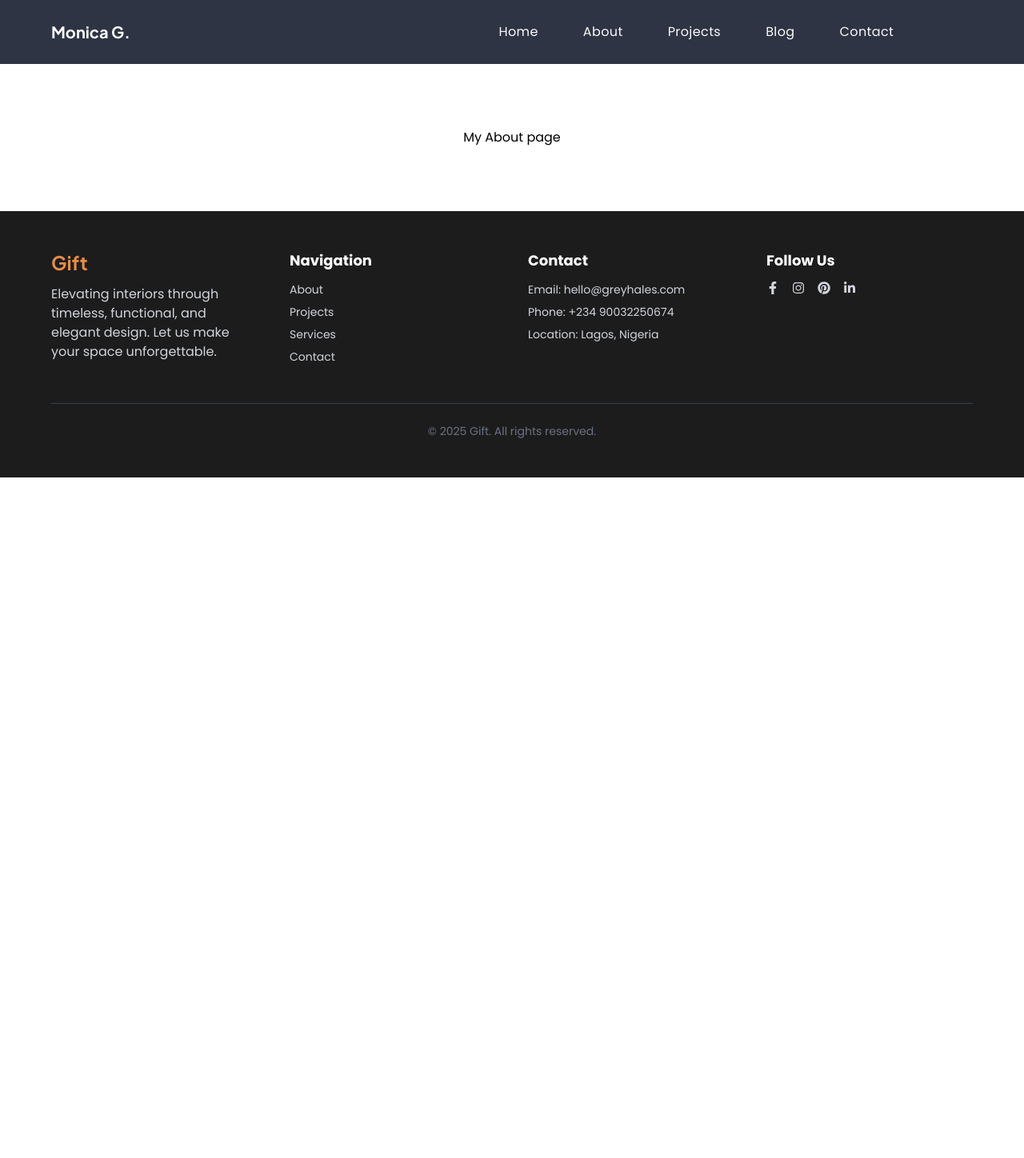
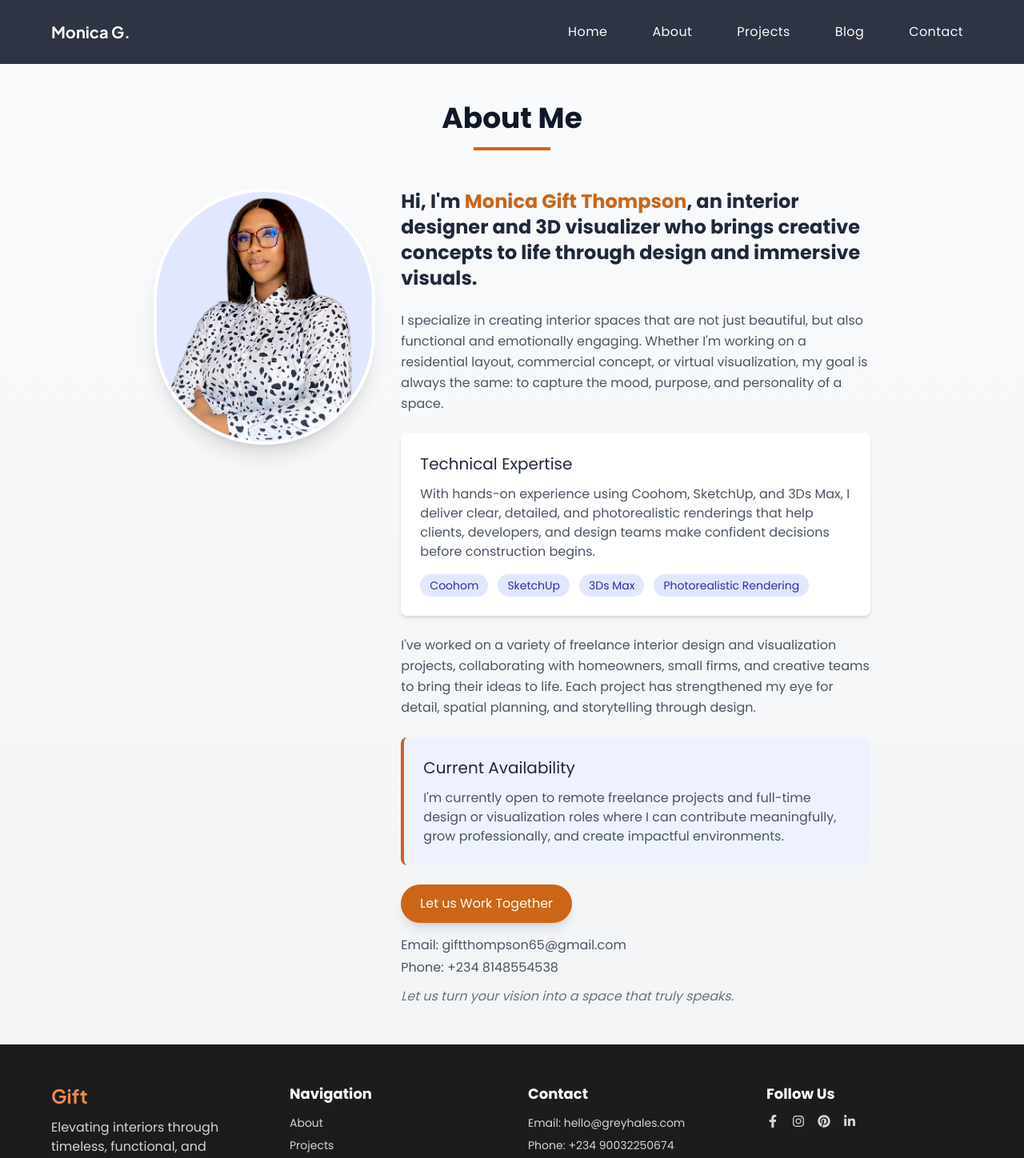
Before and after one commit to Mayor1234/gift-portfolio, a Next.js app: page /about in a window 1280 px wide. Shown: the top 1448 px of the page at 80% size. Before the commit the page ends 800 px from the top, so only its background shows below. Built offline with nearby package versions, Linux system fonts and the light colour scheme.

Commit message:
feat(About): added about page

```diff
--- a/src/app/(index)/about/page.tsx
+++ b/src/app/(index)/about/page.tsx
@@ -1,9 +1,120 @@
 import React from 'react';
+import Image from 'next/image';
 
-const page = () => {
+const AboutPage: React.FC = () => {
   return (
-    <div className="max-w-6xl mx-auto my-20 px-5 md:px-0">My About page</div>
+    <div className="min-h-screen bg-gradient-to-b from-gray-50 to-gray-100 py-12 px-4 sm:px-6 lg:px-8">
+      <div className="max-w-4xl mx-auto">
+        {/* Header Section */}
+        <div className="text-center mb-12">
+          <h1 className="text-4xl font-bold text-gray-900 mb-4">About Me</h1>
+          <div className="w-24 h-1 bg-pry mx-auto"></div>
+        </div>
+
+        {/* Content Grid */}
+        <div className="grid grid-cols-1 md:grid-cols-3 gap-8">
+          {/* Profile Image */}
+          <div className="md:col-span-1 flex justify-center">
+            <div className="relative w-64 h-64 md:w-80 md:h-80 rounded-full overflow-hidden border-4 border-white shadow-xl">
+              <div className="absolute inset-0 bg-indigo-100 flex items-center justify-center">
+                <span className="text-4xl text-pry font-bold">
+                  <Image
+                    src={'/images/gift_pic.png'}
+                    alt="about image"
+                    width={200}
+                    height={200}
+                    className="h-60 md:h-full w-full object-cover object-center"
+                  />
+                </span>
+              </div>
+            </div>
+          </div>
+
+          {/* Bio Content */}
+          <div className="md:col-span-2 space-y-6">
+            <h2 className="text-2xl font-semibold text-gray-800">
+              Hi, I&apos;m{' '}
+              <span className="text-pry">Monica Gift Thompson</span>, an
+              interior designer and 3D visualizer who brings creative concepts
+              to life through design and immersive visuals.
+            </h2>
+
+            <p className="text-gray-600 leading-relaxed">
+              I specialize in creating interior spaces that are not just
+              beautiful, but also functional and emotionally engaging. Whether
+              I&apos;m working on a residential layout, commercial concept, or
+              virtual visualization, my goal is always the same: to capture the
+              mood, purpose, and personality of a space.
+            </p>
+
+            <div className="bg-white p-6 rounded-lg shadow-md">
+              <h3 className="text-xl font-medium text-gray-800 mb-3">
+                Technical Expertise
+              </h3>
+              <p className="text-gray-600 mb-4">
+                With hands-on experience using Coohom, SketchUp, and 3Ds Max, I
+                deliver clear, detailed, and photorealistic renderings that help
+                clients, developers, and design teams make confident decisions
+                before construction begins.
+              </p>
+              <div className="flex flex-wrap gap-3">
+                <span className="px-3 py-1 bg-indigo-100 text-indigo-800 rounded-full text-sm">
+                  Coohom
+                </span>
+                <span className="px-3 py-1 bg-indigo-100 text-indigo-800 rounded-full text-sm">
+                  SketchUp
+                </span>
+                <span className="px-3 py-1 bg-indigo-100 text-indigo-800 rounded-full text-sm">
+                  3Ds Max
+                </span>
+                <span className="px-3 py-1 bg-indigo-100 text-indigo-800 rounded-full text-sm">
+                  Photorealistic Rendering
+                </span>
+              </div>
+            </div>
+
+            <p className="text-gray-600 leading-relaxed">
+              I&apos;ve worked on a variety of freelance interior design and
+              visualization projects, collaborating with homeowners, small
+              firms, and creative teams to bring their ideas to life. Each
+              project has strengthened my eye for detail, spatial planning, and
+              storytelling through design.
+            </p>
+
+            <div className="bg-indigo-50 p-6 rounded-lg border-l-4 border-pry">
+              <h3 className="text-xl font-medium text-gray-800 mb-3">
+                Current Availability
+              </h3>
+              <p className="text-gray-600">
+                I&apos;m currently open to remote freelance projects and
+                full-time design or visualization roles where I can contribute
+                meaningfully, grow professionally, and create impactful
+                environments.
+              </p>
+            </div>
+
+            <div className="text-center md:text-left">
+              <button className="px-6 py-3 bg-pry text-white font-medium rounded-3xl hover:opacity-70 transition duration-300 shadow-lg hover:shadow-xl transform hover:-translate-y-1">
+                Let us Work Together
+              </button>
+              <div className="mt-4 space-y-1">
+                <p className="text-gray-600">
+                  <span className="font-medium">Email:</span>{' '}
+                  giftthompson65@gmail.com
+                </p>
+                <p className="text-gray-600">
+                  <span className="font-medium">Phone:</span> +234 8148554538
+                </p>
+              </div>
+              <p className="mt-3 text-gray-500 italic">
+                Let us turn your vision into a space that truly speaks.
+              </p>
+            </div>
+          </div>
+        </div>
+      </div>
+    </div>
   );
 };
 
-export default page;
+export default AboutPage;
--- a/src/app/services/index.ts
+++ b/src/app/services/index.ts
@@ -118,13 +118,13 @@ export async function getAllProjects() {
   return data;
 }
 
-// get single project
+// Get Home Projects
 export async function getHomeProjects() {
   /**
    * Fetches all posts from Sanity.
    * @returns {Promise<Array>} An array of posts.
    */
-  const query = groq`*[_type=='project']{
+  const query = groq`*[_type=='project'] | order(publishedAt desc)[0...3] {
     ...,
     categories[]->,
   } | order(publishedAt desc)`;
--- a/src/components/AboutMe.tsx
+++ b/src/components/AboutMe.tsx
@@ -1,30 +1,124 @@
+import Image from 'next/image';
 import Link from 'next/link';
 
-const AboutMe = () => {
+// const AboutMe = () => {
+//   return (
+//     <div className="max-w-6xl mx-auto py-10 px-6 md:px-0">
+//       <h2 className="uppercase text-pry text-lg md:text-xl font-semibold font-jakarta mb-6">
+//         About me
+//       </h2>
+//       <div className="flex justify-between w-full">
+//         <div className="w-full md:w-1/2 font-jakarta">
+//           <p className="text-xl md:text-3xl font-semibold font-jakarta mb-6">
+//             Crafting aesthetically pleasing and functional spaces
+//           </p>
+//           <p className="font-poppins text-gray-600 mb-6">
+//             I help clients and design teams bring their ideas to life, through
+//             thoughtful interior design and high-quality 3D visualization. I’m
+//             open to remote freelance projects as well as full time design and
+//             visualization roles.
+//           </p>
+//           <Link href={'/about'}>
+//             <button
+//               type="button"
+//               className="bg-pry text-[#fff] px-5 py-2 rounded-full font-jakarta font-medium cursor-pointer"
+//             >
+//               Read more...
+//             </button>
+//           </Link>
+//           <div className="flex justify-between mt-10">
+//             <div>
+//               <p className="text-4xl font-medium font-inter">
+//                 80
+//                 <span className="text-2xl font-medium">+</span>
+//               </p>
+//               <p className="font-poppins text-gray-700 mb-6">
+//                 Successful projects.
+//               </p>
+//             </div>
+//             <div>
+//               <p className="text-4xl font-medium font-inter">
+//                 100
+//                 <span className="text-2xl font-medium">+</span>
+//               </p>
+//               <p className="font-poppins text-gray-700 mb-6">
+//                 Price comparison
+//               </p>
+//             </div>
+//             <div>
+//               <p className="text-4xl font-medium font-inter">
+//                 <span className="text-2xl font-medium">+</span>65%
+//               </p>
+//               <p className="font-poppins text-gray-700 mb-6">Client revenue.</p>
+//             </div>
+//           </div>
+//         </div>
+//       </div>
+//     </div>
+//   );
+// };
+
+// export default AboutMe;
+
+import React from 'react';
+
+const HomeAboutSection = () => {
   return (
-    <div className="max-w-6xl mx-auto py-10 px-6 md:px-0">
-      <h2 className="uppercase text-pry text-lg md:text-xl font-semibold font-jakarta mb-6">
-        About me
+    <section className="py-16 px-4 sm:px-6 lg:px-8">
+      <div className="max-w-6xl mx-auto">
+        <div className="grid grid-cols-1 lg:grid-cols-2 gap-12 items-center">
+          {/* Content Section */}
+          <div className="space-y-6 flex-1">
+            <h2 className="text-gray-900 text-xl md:text-3xl font-semibold font-jakarta mb-6">
+              Crafting aesthetically pleasing{' '}
+              <span className="text-pry">and functional</span> spaces
             </h2>
-      <div className="flex justify-between w-full">
-        <div className="w-full md:w-1/2 font-jakarta">
-          <p className="text-xl md:text-3xl font-semibold font-jakarta mb-6">
-            Crafting aesthetically pleasing and functional spaces
+
+            <p className="text-lg text-gray-600 leading-relaxed">
+              I help clients and design teams bring their ideas to life, through
+              thoughtful interior design and high-quality 3D visualization.
             </p>
-          <p className="font-poppins text-gray-600 mb-6">
-            I speaiclized in designing sleek, stylish and visually captivating
-            interior designs for modern, contemporary and minimalist residential
-            and commercial spaces.
+
+            <div className="space-y-4">
+              <div className="flex items-start space-x-4">
+                <div className="flex-shrink-0 mt-1">
+                  <div className="h-5 w-5 bg-indigo-100 rounded-full flex items-center justify-center">
+                    <div className="h-2 w-2 bg-pry rounded-full"></div>
+                  </div>
+                </div>
+                <p className="text-gray-600">
+                  Specializing in residential and commercial spaces that balance
+                  beauty with practicality
                 </p>
-          <Link href={'/about'}>
-            <button
-              type="button"
+              </div>
+
+              <div className="flex items-start space-x-4">
+                <div className="flex-shrink-0 mt-1">
+                  <div className="h-5 w-5 bg-indigo-100 rounded-full flex items-center justify-center">
+                    <div className="h-2 w-2 bg-pry rounded-full"></div>
+                  </div>
+                </div>
+                <p className="text-gray-600">
+                  Creating photorealistic renderings that help visualize the
+                  final space
+                </p>
+              </div>
+            </div>
+
+            <div className="pt-4">
+              <p className="text-lg font-medium text-gray-700">
+                I&apos;m open to remote freelance projects as well as full time
+                design and visualization roles.
+              </p>
+              <div className="mt-6 flex flex-wrap gap-4">
+                <Link
+                  href="/about"
                   className="bg-pry text-[#fff] px-5 py-2 rounded-full font-jakarta font-medium cursor-pointer"
                 >
-              Read more...
-            </button>
+                  Learn More
                 </Link>
-          <div className="flex justify-between mt-10">
+              </div>
+              {/* <div className="flex justify-between mt-10">
                 <div>
                   <p className="text-4xl font-medium font-inter">
                     80
@@ -47,28 +141,45 @@ const AboutMe = () => {
                   <p className="text-4xl font-medium font-inter">
                     <span className="text-2xl font-medium">+</span>65%
                   </p>
-              <p className="font-poppins text-gray-700 mb-6">Client revenue.</p>
+                  <p className="font-poppins text-gray-700 mb-6">
+                    Client revenue.
+                  </p>
+                </div>
+              </div> */}
+            </div>
+          </div>
+          {/* Image Section - Replace with your actual image */}
+          {/* <div className="h-full rounded-3xl overflow-hidden shadow-md shadow-pry/10 flex-1">
+            <div className="flex items-center justify-center">
+              <Image
+                src="/images/gift_pic.png"
+                width={500}
+                height={500}
+                alt="Hero image"
+                priority
+                className="h-full object-center object-cover"
+              />
+            </div>
+          </div> */}
+          <div className="md:col-span-1 flex justify-center">
+            <div className="relative w-64 h-64 md:w-80 md:h-96 rounded-full overflow-hidden border-4 border-white shadow-xl">
+              <div className="absolute inset-0 bg-indigo-100 flex items-center justify-center">
+                <span className="text-4xl text-pry font-bold">
+                  <Image
+                    src={'/images/gift_pic.png'}
+                    alt="about image"
+                    width={200}
+                    height={200}
+                    className="h-60 md:h-full w-full object-cover object-center"
+                  />
+                </span>
               </div>
             </div>
           </div>
         </div>
       </div>
+    </section>
   );
 };
 
-export default AboutMe;
-
-// My designs are characterized by clean lines,
-//             neutral color palettes, and a focus on functionality and simplicity.
-//             I believe that good design should not only be aesthetically pleasing
-//             but also practical and livable. I work closely with my clients to
-//             understand their needs and preferences, and I strive to create
-//             spaces that reflect their unique personalities and lifestyles.
-//             Whether it's a cozy apartment or a spacious office, I approach each
-//             project with a fresh perspective and a commitment to excellence. My
-//             goal is to create spaces that inspire and uplift, while also being
-//             comfortable and functional. I am passionate about my work and take
-//             pride in delivering high-quality designs that exceed my clients'
-//             expectations. If you're looking for a designer who can bring your
-//             vision to life, I would love to work with you. Let's create a space
-//             that you'll love for years to come!
+export default HomeAboutSection;
--- a/src/components/headers/Headers.tsx
+++ b/src/components/headers/Headers.tsx
@@ -17,7 +17,7 @@ const Header = () => {
 
   return (
     <header className="h-20 sticky top-0 left-0 right-0 z-50 bg-linear-to-r  bg-gradient-to-b from-sec via-sec to-secondary bg-[length:145%_400%] ">
-      <div className="max-w-6xl mx-auto flex items-center justify-between gap-10 px-5 py-8 h-full w-full lg:px-0">
+      <div className="max-w-6xl mx-auto flex items-center justify-between px-5 py-8 h-full w-full lg:px-0">
         <Logo />
         <NavMenu />
         {/* <div className="w-fit flex items-center justify-center md:justify-end">
--- a/src/components/headers/NavMenu.tsx
+++ b/src/components/headers/NavMenu.tsx
@@ -3,7 +3,7 @@ import { navMenuItems } from '../../constants';
 
 const Menu = () => {
   return (
-    <nav className="hidden font-popppins font-normal leading-[26.97px] text-[22px] text-light md:w-[60%] lg:flex items-center justify-center gap-8 w-full h-full">
+    <nav className="hidden font-popppins font-normal leading-[26.97px] text-[22px] text-light  lg:flex items-center justify-center gap-8  h-full">
       {navMenuItems.map((menu, i) => (
         <Link href={`${menu.url}`} key={i}>
           <li
```
Also changed, not shown: src/components/headers/HeroSection.tsx (+5 -7 lines), src/components/projects/Projects.tsx (+17 -5 lines), src/utils/BackButtion.tsx (+4 -3 lines). Lines whose indentation alone changed are shown as unchanged.
